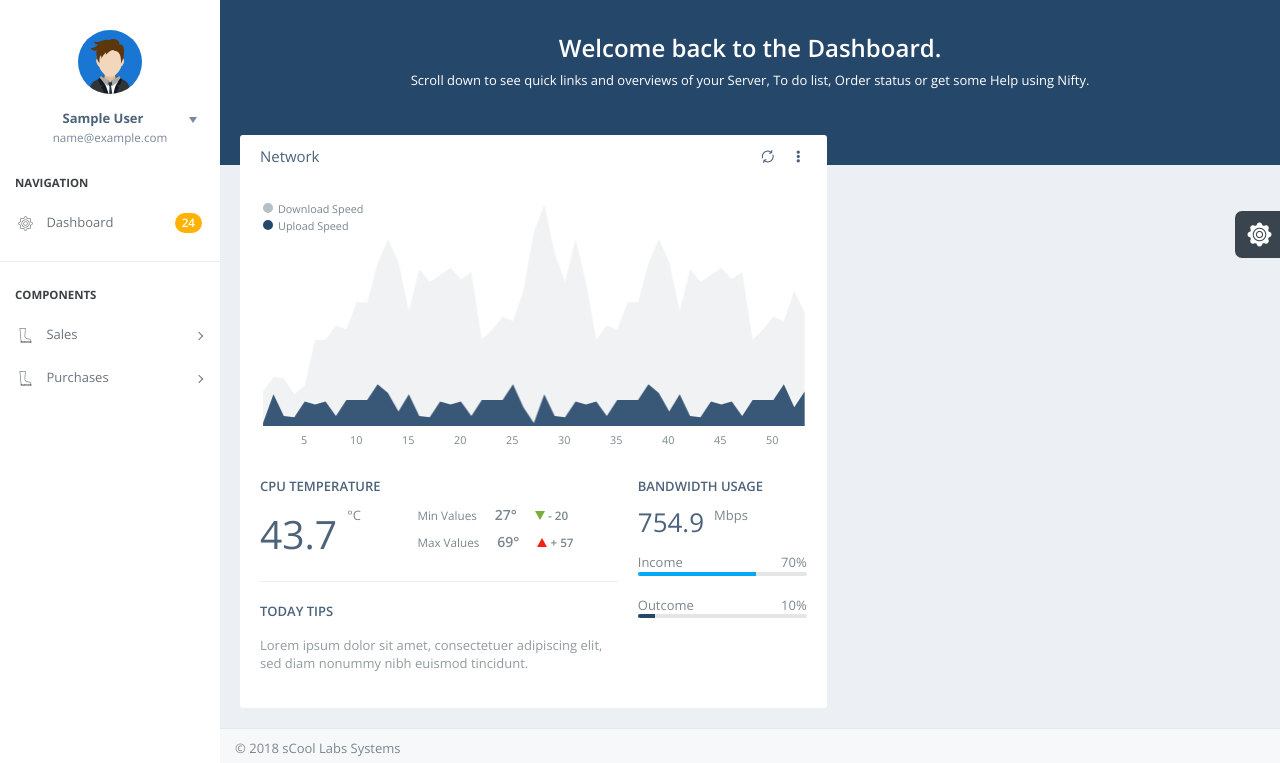
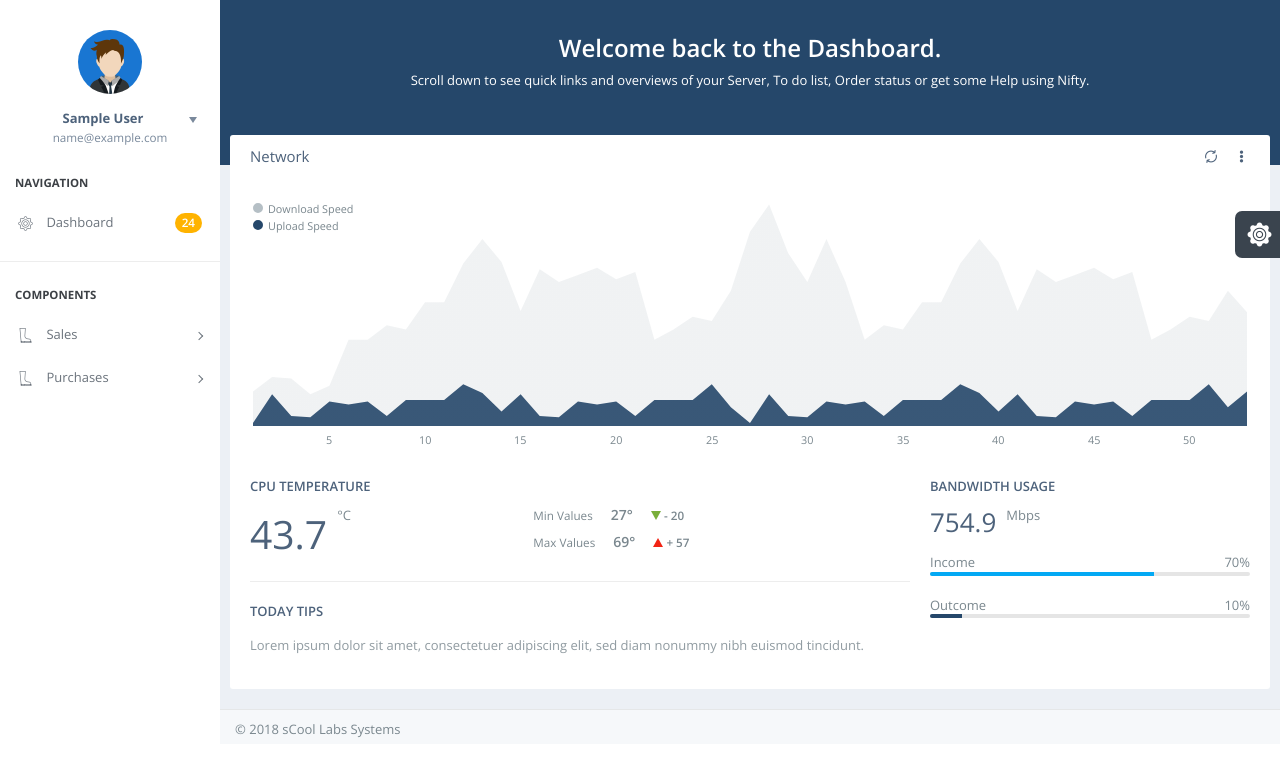
Before and after one commit to Dev-Marky/inventory, a CodeIgniter app: page /deghq/index.php/account/dashboard in a window 1280 px wide. Shown: the part 59-822 px from the top of the page. After the commit the page ends 797 px from the top, so only its background shows below. Run offline with CodeIgniter, Linux system fonts and the light colour scheme; the visitor is signed in with stand-in values (Sample User, id 1); some web fonts are replaced.

Commit message:
Fixed dashboard layout column

```diff
--- a/application/views/account/dashboard.php
+++ b/application/views/account/dashboard.php
@@ -10,7 +10,7 @@
   <div id="page-content">
 
     <div class="row">
-      <div class="col-lg-7">
+      <div>
 
         <div id="demo-panel-network" class="panel">
           <div class="panel-heading">
```
